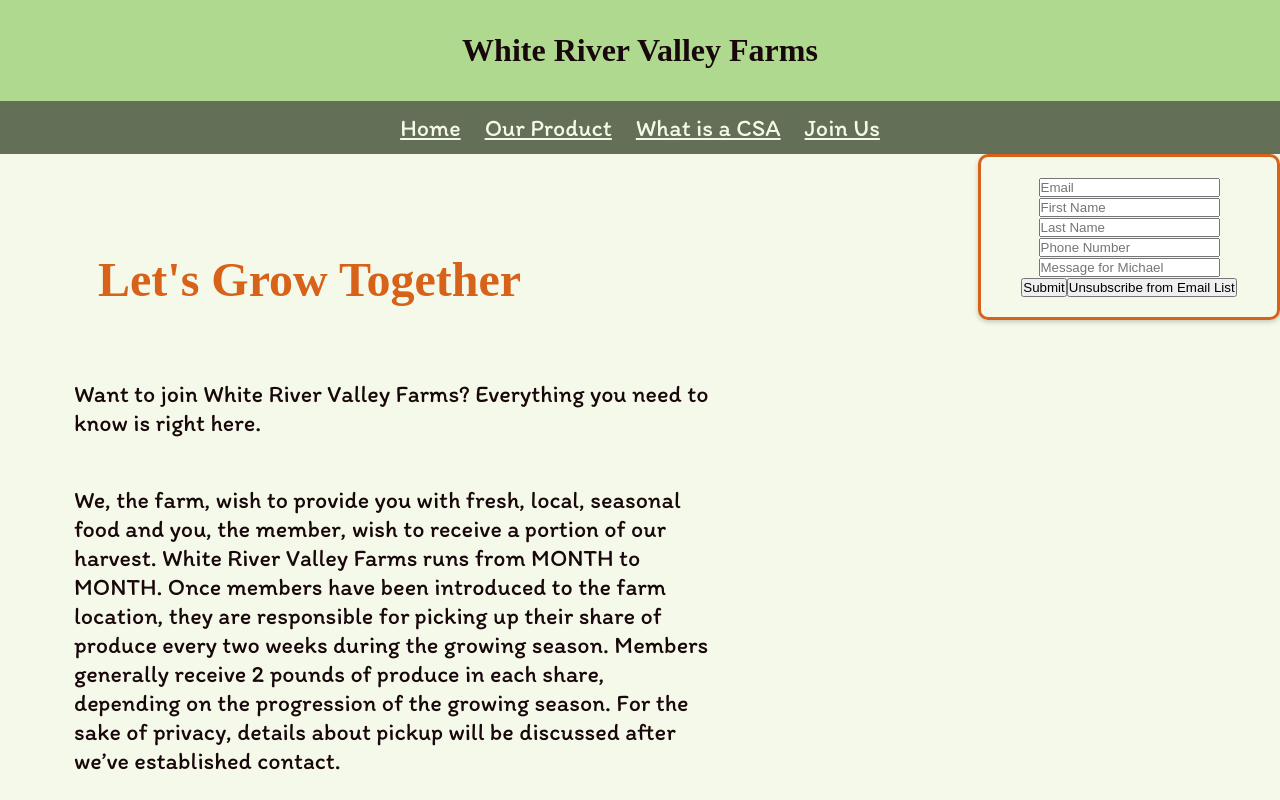
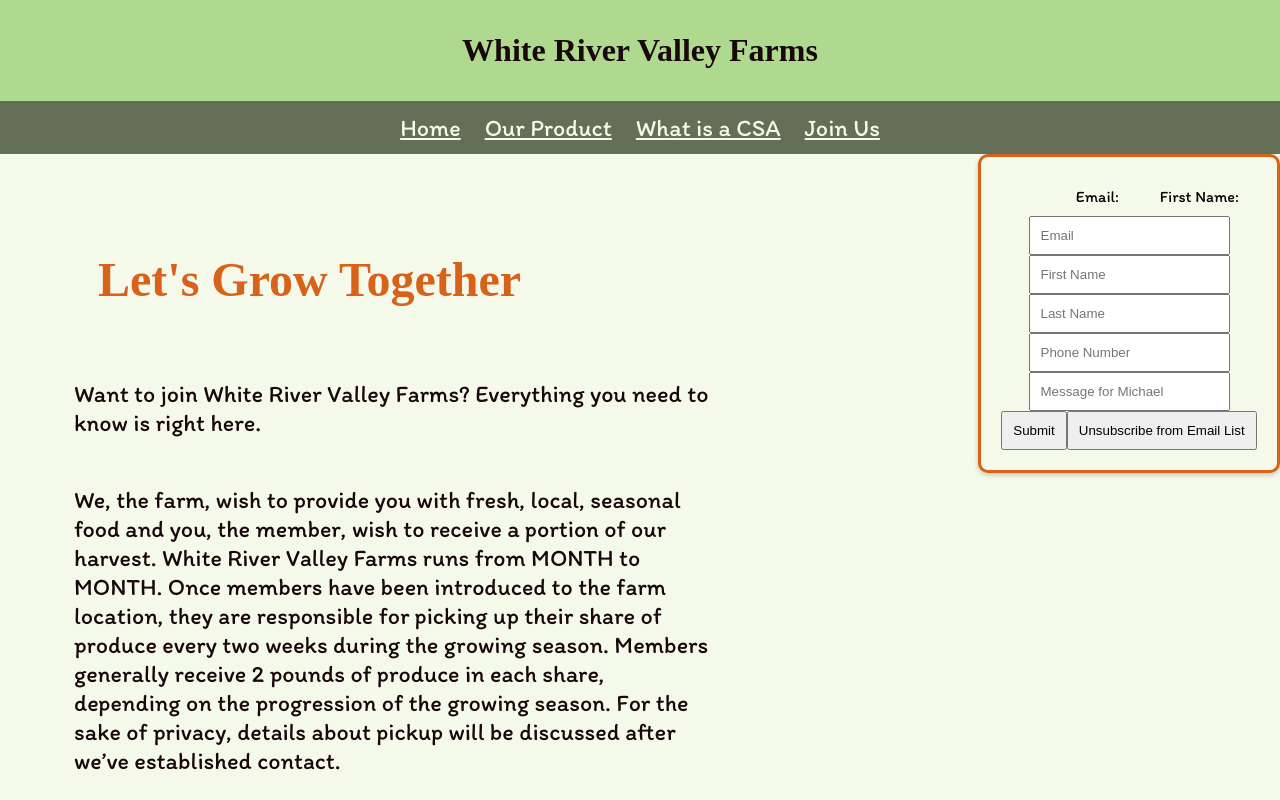
Before and after one commit to SeanGreeley/Fall2024_SCP_WhiteRiverValleyFarms, a React (Create React App) app in the folder my-app/: page /join in a window 1280 px wide. Shown: the top 800 px of the page. Built offline with nearby package versions, Linux system fonts and the light colour scheme; a web font is replaced by a local one.

Commit message:
adjusted form elements for join us page

```diff
--- a/my-app/src/module/Join_us.js
+++ b/my-app/src/module/Join_us.js
@@ -31,6 +31,7 @@ function JoinUs() {
     fontFamily: 'Itim'
   };
   const form = {
+    backgroundColor: colors.ivory,
     position:"fixed",
     border: `3px solid ${colors.orange}`,
     right:"0",
@@ -40,6 +41,8 @@ function JoinUs() {
     padding: "20px",
     gridColumn: "2",
     flexGrow: "2",
+    gridTemplateColumns: "1fr auto",
+    gap: "20px"
   };
   const textStyle = {
     gridColumn: "1",
@@ -53,6 +56,17 @@ function JoinUs() {
     display: "grid",
     gridTemplateColumns: "1fr auto", /* Adjust the ratio as needed */
     gap: "20px"
+  };
+  const inputLabel = {
+    gridColumn: "1",
+    padding: "10px",
+    display: "inline-block",
+    width: "100px",
+    textAlign: "right"
+  };
+  const inputStyle = {
+    gridColumn: "2",
+    padding: "10px",
   };
     return (
         <div id='root' className="App">
@@ -76,13 +90,15 @@ function JoinUs() {
             <p style = {paragraphStyles}>{allText['join-us']['form-opening']}</p>
           </div>
           <div style = {form}>
-              <input type="email" id="email" name="email" placeholder='Email' required/><br></br>
-              <input type="text" id="fname" name="fname" placeholder='First Name' required /><br></br>
-              <input type="text" id="lname" name="lname" placeholder='Last Name' required/><br></br>
-              <input type="tel" id="number" name="number" placeholder='Phone Number' required/><br></br>
-              <input type="text" id="msg" name="msg" placeholder='Message for Michael' /><br></br>
-              <input type="submit" value="Submit" />
-              <input type="submit" value="Unsubscribe from Email List" />
+            <p style = {inputLabel}>Email: </p>
+            <p style = {inputLabel}>First Name: </p>
+              <input style = {inputStyle} type="email" id="email" name="email" placeholder='Email' required/><br></br>
+              <input style = {inputStyle} type="text" id="fname" name="fname" placeholder='First Name' required /><br></br>
+              <input style = {inputStyle} type="text" id="lname" name="lname" placeholder='Last Name' required/><br></br>
+              <input style = {inputStyle} type="tel" id="number" name="number" placeholder='Phone Number' required/><br></br>
+              <input style = {inputStyle} type="text" id="msg" name="msg" placeholder='Message for Michael' /><br></br>
+              <input style = {inputStyle} type="submit" value="Submit" />
+              <input style = {inputStyle} type="submit" value="Unsubscribe from Email List" />
           </div>
         </div>
         <Footer/>
```
